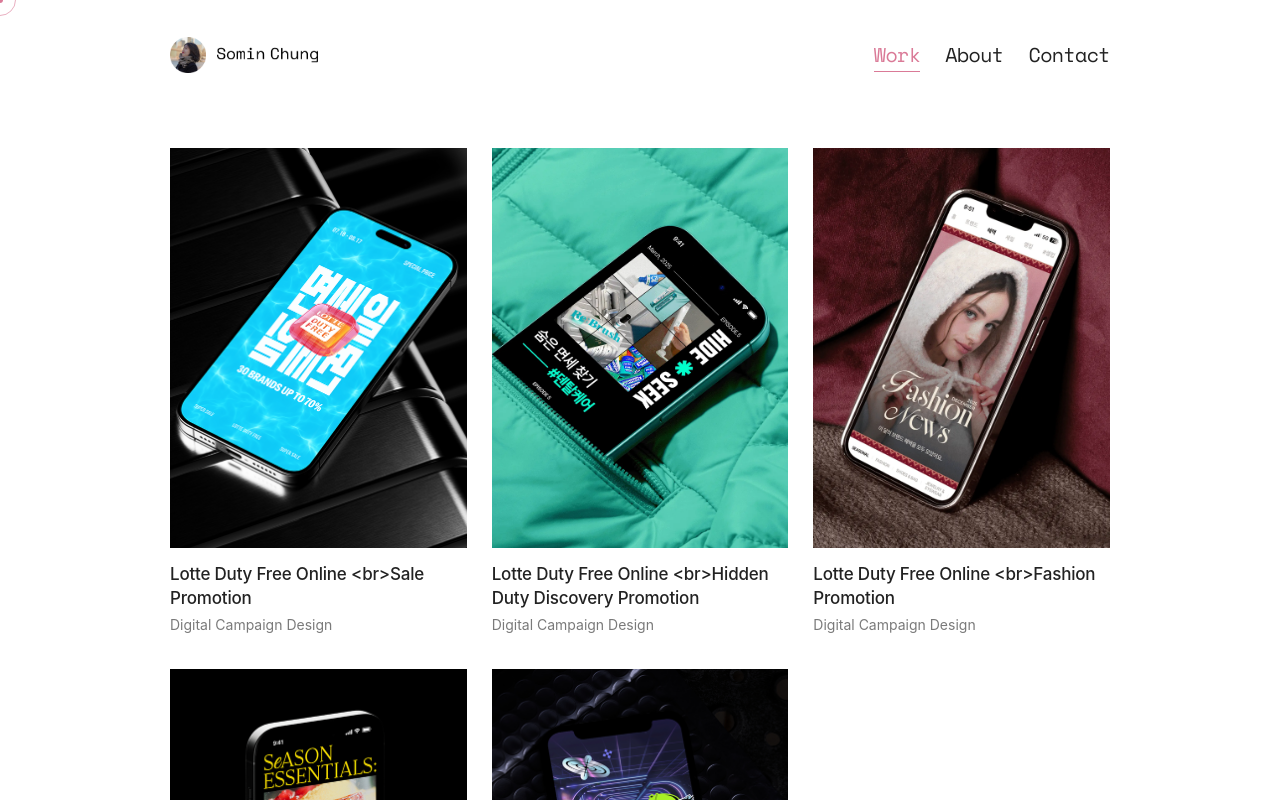
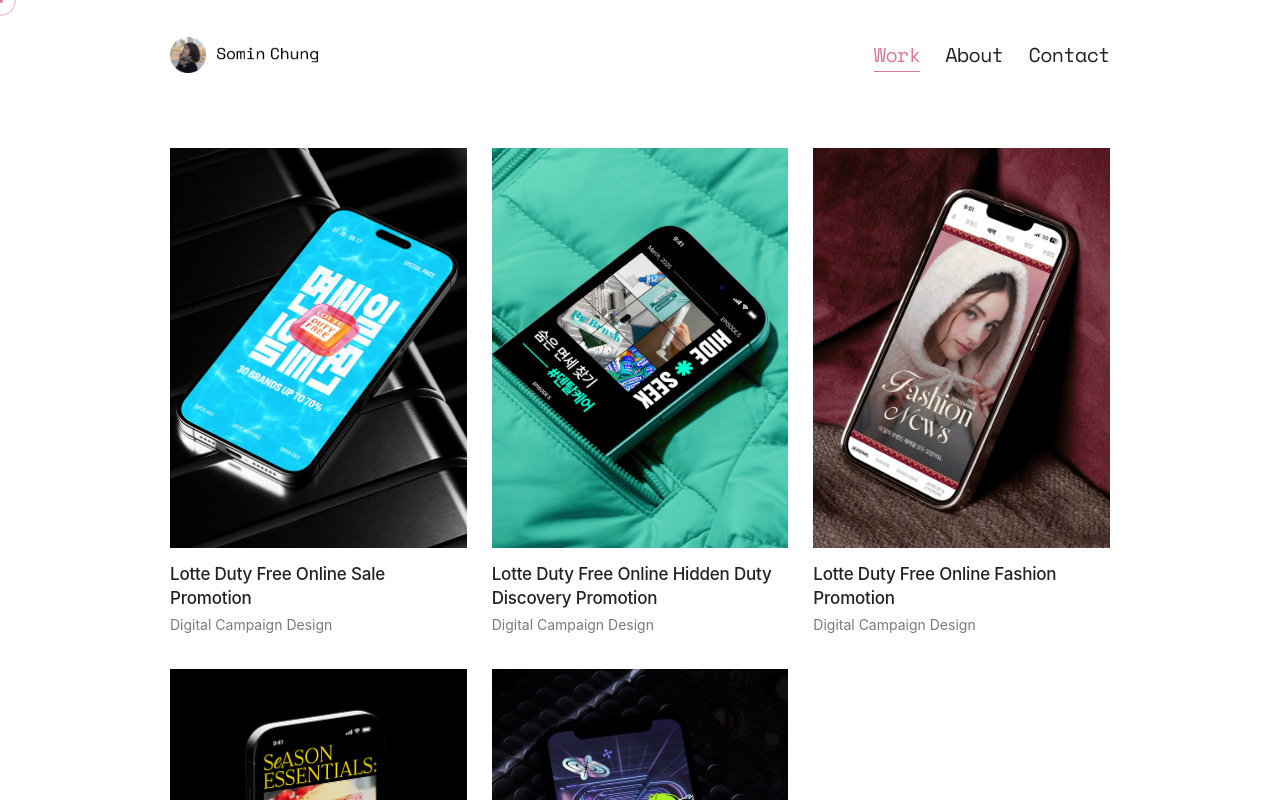
Before and after one commit to a8157791-ux/somins-portfolio, a Next.js app: page / in a window 1280 px wide. Shown: the top 800 px of the page. Built offline with nearby package versions, Linux system fonts and the light colour scheme; a web font is replaced by a local one.

Commit message:
메인 페이지 개행 태그 삭제

```diff
--- a/components/ProjectCard.tsx
+++ b/components/ProjectCard.tsx
@@ -35,7 +35,7 @@ export default function ProjectCard({ project }: ProjectCardProps) {
         </div>
       </div>
       <div className="project-card__info">
-        <p className="project-card__title">{project.title}</p>
+        <p className="project-card__title">{project.title.replace(/<br>/g, "")}</p>
         <p className="project-card__category">{project.category}</p>
       </div>
     </Link>
```
